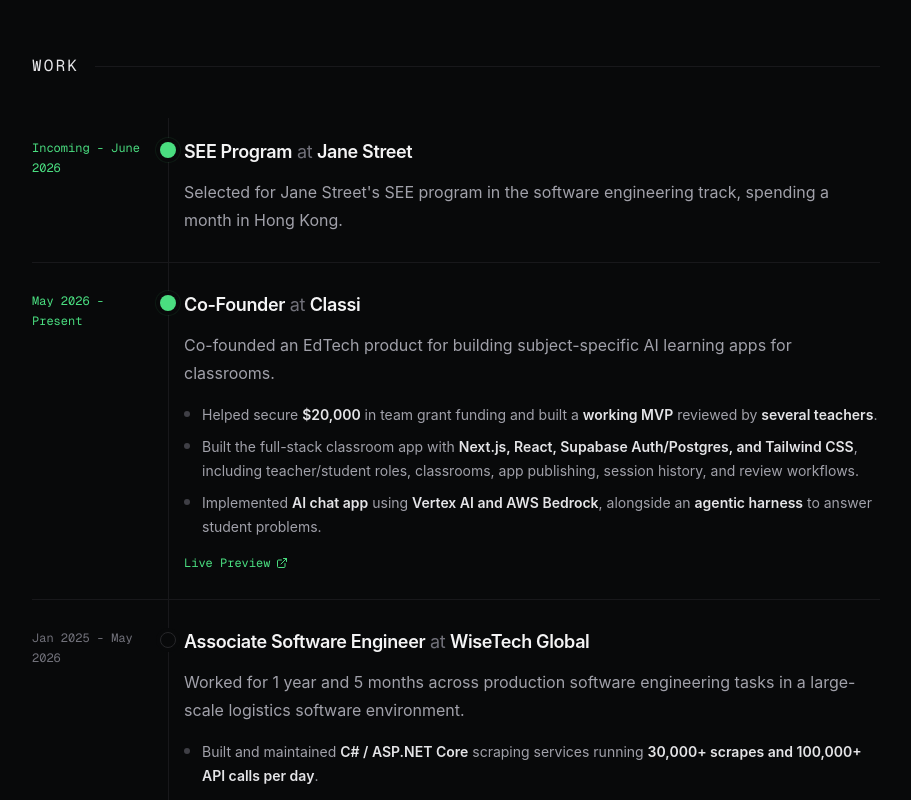
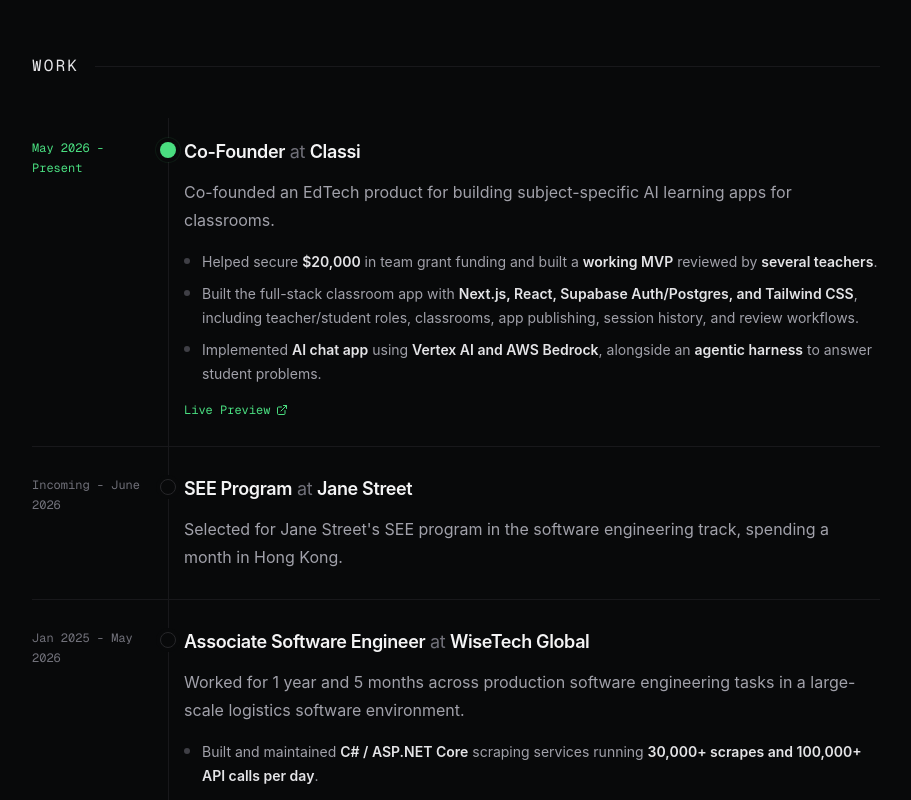
Before and after one commit to Arsam-Abbaszadeh/personal-portfolio-website, a React (Vite) app: page / in a window 1280 px wide. Shown: the part 460-1260 px from the top of the page, without its empty margins (184-1095 px from the left). Built offline with nearby package versions, Linux system fonts and the light colour scheme.

Commit message:
remove JS from current

```diff
--- a/src/content.ts
+++ b/src/content.ts
@@ -61,14 +61,6 @@
 
 export const workTimeline: TimelineItem[] = [
   {
-    range: "Incoming - June 2026",
-    role: "SEE Program",
-    current: true,
-    company: "Jane Street",
-    description:
-      "Selected for Jane Street's SEE program in the software engineering track, spending a month in Hong Kong.",
-  },
-  {
     range: "May 2026 - Present",
     role: "Co-Founder",
     company: "Classi",
@@ -81,6 +73,13 @@
       "Implemented **AI chat app** using **Vertex AI and AWS Bedrock**, alongside an **agentic harness** to answer student problems.",
     ],
     links: [{ label: "Live Preview", href: "https://tryclassi.com" }],
+  },
+  {
+    range: "Incoming - June 2026",
+    role: "SEE Program",
+    company: "Jane Street",
+    description:
+      "Selected for Jane Street's SEE program in the software engineering track, spending a month in Hong Kong.",
   },
   {
     range: "Jan 2025 - May 2026",
```
